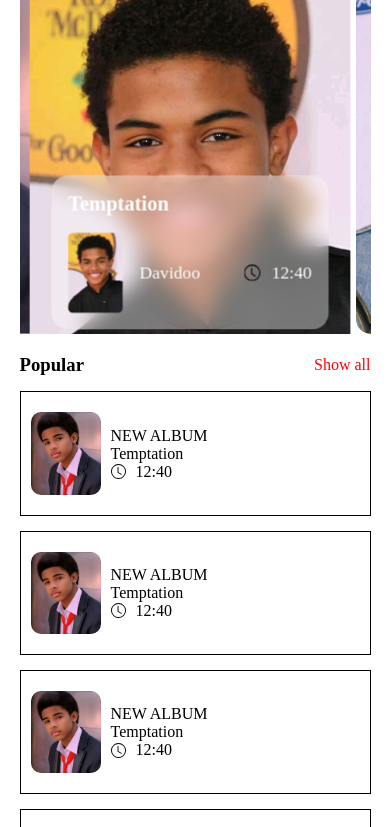
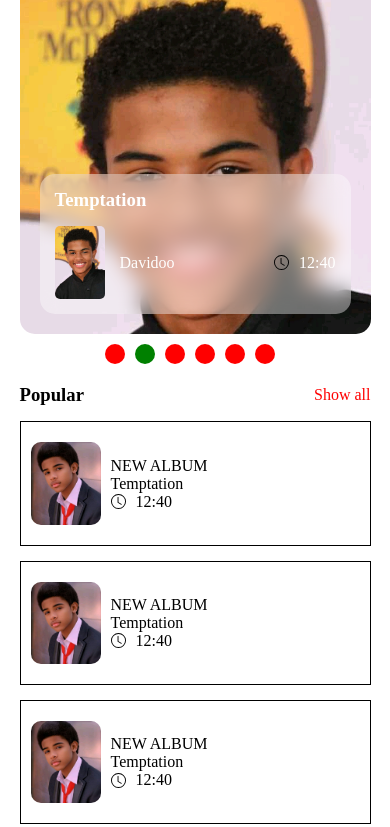
Before and after one commit to TimothyBabatu13/Damboi-s-Music-Blog-App, a plain HTML site: page index.html in a window 390 px wide. Shown: the part 95-922 px from the top of the page. Drawn offline with Linux system fonts and the light colour scheme.

Commit message:
More Javascript code added

```diff
--- a/app.js
+++ b/app.js
@@ -26,6 +26,7 @@ dayHTML.innerText = `${day} ${jsDay} ${month}`
 
 let dayAndNight = document.querySelector("header #brightness");
 let dayCount = 0;
+
 dayAndNight.onclick = ()=>{
     dayCount++;
     if(dayCount ===3) dayCount=1
--- a/data.js
+++ b/data.js
@@ -101,48 +101,28 @@ let popularSong = [
         title: "Temptation",
         img: "Images/1641602311795.jpg",
         timePosted: "12:40",
-        album: false,
-        /*
-            create a key "album" that returns a function that checks if album
-            is true or false. If it's true, text should be album, otherwise,
-            it should be single
-        */
+        album: false
     },
     {
         author: "Davido",
         title: "Temptation",
         img: "Images/1641602311795.jpg",
         timePosted: "12:40",
-        album: false,
-        /*
-            create a key "album" that returns a function that checks if album
-            is true or false. If it's true, text should be album, otherwise,
-            it should be single
-        */
+        album: false
     },
     {
         author: "Davido",
         title: "Temptation",
         img: "Images/1641602311795.jpg",
         timePosted: "12:40",
-        album: false,
-        /*
-            create a key "album" that returns a function that checks if album
-            is true or false. If it's true, text should be album, otherwise,
-            it should be single
-        */
+        album: false
     },
     {
         author: "Davido",
         title: "Temptation",
         img: "Images/1641602311795.jpg",
         timePosted: "12:40",
-        album: false,
-        /*
-            create a key "album" that returns a function that checks if album
-            is true or false. If it's true, text should be album, otherwise,
-            it should be single
-        */
+        album: false
     }
 ]
 
@@ -170,8 +150,60 @@ popularSong.map(datum =>{
     popularSongHTML.innerHTML += hello;
 })
 
+let slideShowCount = -1;
 let count = 0;
 let scale = 0;
+let oneDiv = document.querySelector("#one");
+let circleContainer = document.querySelector("#circle");
+let circle = document.querySelectorAll(".circle")
+if (window.innerWidth <= 500) {
+    slideShow()
+    oneDiv.style.flexDirection = "column-reverse";
+    oneDiv.style.alignItems = "center";
+    circleContainer.style.display = "flex";
+}
+else{
+    scrolllLeft();
+    circleContainer.style.display = "none";
+
+}
+
+
+
+
+function slideShow(){
+    let ahref = document.querySelectorAll("#one a");
+    slideShowCount++;
+    if(slideShowCount === ahref.length){
+        slideShowCount = 0;
+    }
+
+    for(let i = 0; i < ahref.length; i++){
+        ahref[i].style.display = "none";
+        ahref[i].style.marginRight = 0;
+        circle[i].classList.remove("active");
+
+        circle[i].onclick = ()=>{
+            for(let i = 0; i < ahref.length; i++){
+                circle[i].classList.remove("active")
+            }
+            circle[i].classList.add("active");
+            clearTimeout(time);
+            slideShowCount = i-1;
+            return slideShow();
+        }
+    }
+
+
+    ahref[slideShowCount].style.display = "flex";
+    ahref[slideShowCount].style.width = 100+"%";
+    circle[slideShowCount].classList.add("active")
+
+    const time = setTimeout(slideShow, 5000)
+}
+
+
+
 function scrolllLeft(){
     ahref[0].style.transform = "scale(1.1)";
     count++
@@ -196,23 +228,3 @@ function scrolllLeft(){
 //     transform: scale(1.1);
 // }
 }
-
-
-scrolllLeft()
-
-{/* <a class="popular-main-a" href="">
-    <img class="banner" src="Images/1641602395716.jpg" alt="banner" width="70px">
-    <div class="popular-song-info">
-        <p class="song-type">
-            <!--This is to know if it is single or album-->
-            NEW ALBUM
-        </p>
-        <p class="song-title">
-            Armin van Buuren - High On Your Love
-        </p>
-        <div class="time">
-            <img src="Images/NaijaRugged - Copy.png" width="100px" alt="">
-            <span>10 min ago</span>
-        </div>
-    </div>
-</a> */}
--- a/index.html
+++ b/index.html
@@ -23,6 +23,15 @@
                 new songs are shown. Only 6 songs are here
             -->
             <!--This element is written with javascript-->
+
+            <div id="circle">
+                <div class="circle"></div>
+                <div class="circle"></div>
+                <div class="circle"></div>
+                <div class="circle"></div>
+                <div class="circle"></div>
+                <div class="circle"></div>
+            </div>
         </section>
         <section id="popular">
             <!--The owner of this blog can edit this to his/her satisfaction
--- a/style.css
+++ b/style.css
@@ -15,10 +15,10 @@ a{
 header img#logo{
     width: 200px;
 }
-header #brightness{
+header #brightness, .circle{
     cursor: pointer;
 }
-header .top, .card, #one, .info, .artist-info, .time-info, #popular .top, .popular-main-a, .time, footer, footer div{
+header .top, .card, #one, .info, .artist-info, .time-info, #popular .top, .popular-main-a, .time, footer, footer div, #circle{
     display: flex;
 }
 header .top, .info, footer, footer div{
@@ -87,7 +87,7 @@ header .top, .info, .artist-info, .time-info, #popular .top, .popular-main-a, .t
     padding-right: 10px;
     margin-bottom: 15px;
 }
-.banner, .time img, .info img, footer div img{
+.banner, .time img, .info img, footer div img, .circle{
     margin-right: 10px;
 }
 footer{
@@ -109,3 +109,15 @@ footer *{
 footer img{
     filter: inver(0) !important;
 }
+#circle{
+    margin-top: 10px;
+}
+.circle{
+    height: 20px;
+    width: 20px;
+    background: red;
+    border-radius: 50%;
+}
+.active{
+    background: green;
+}
```
